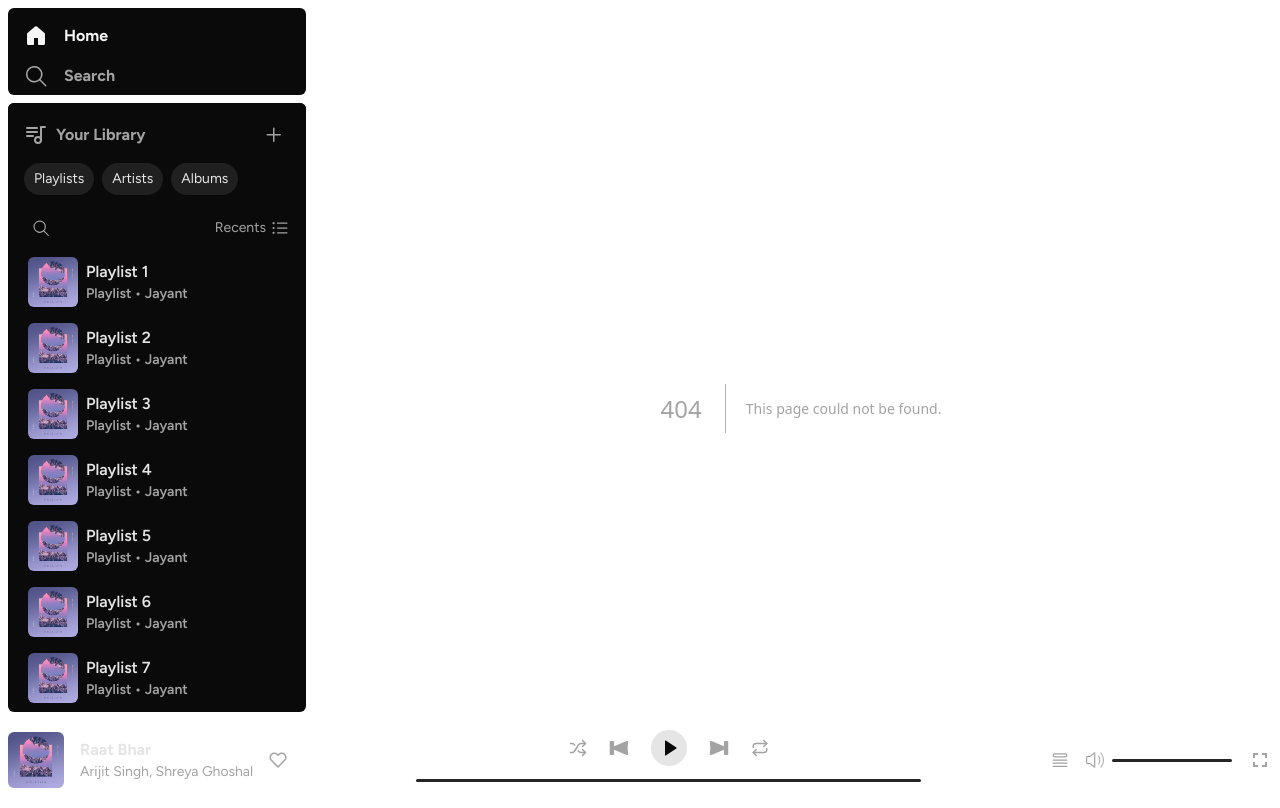
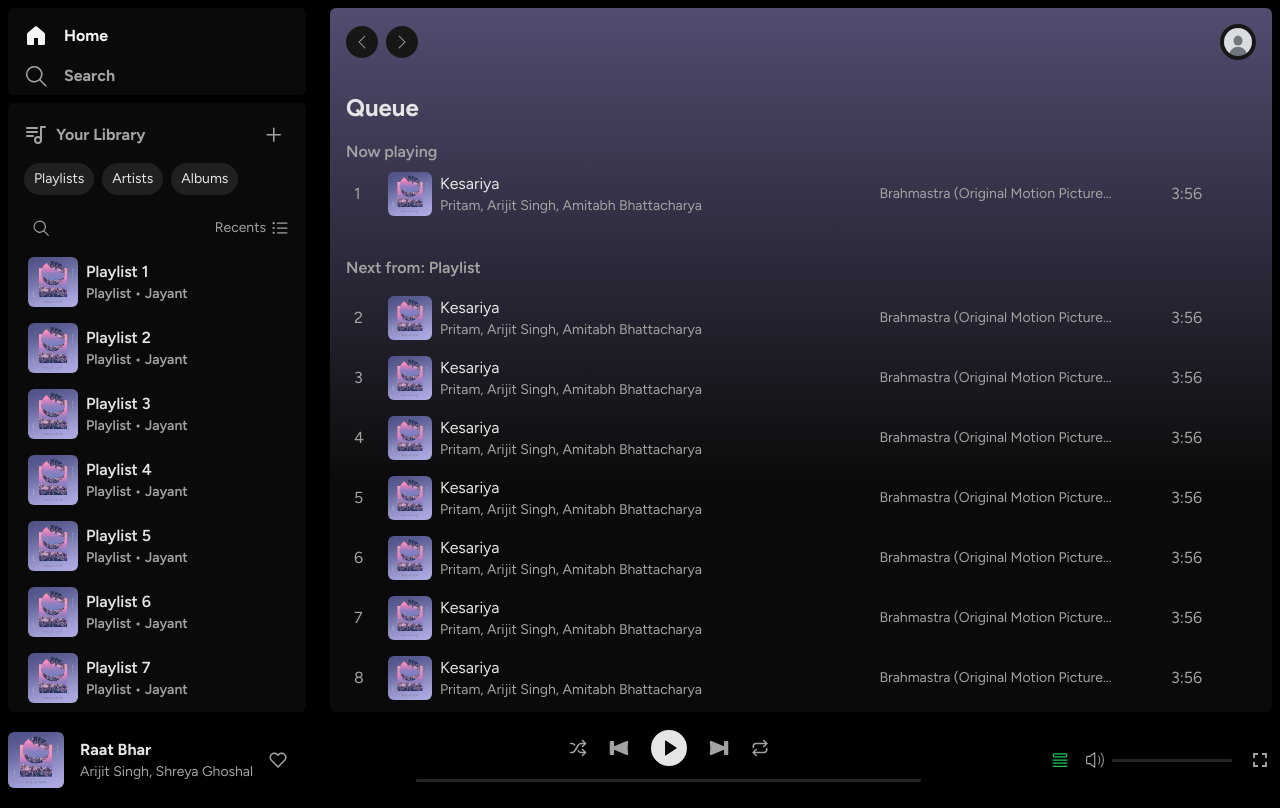
Before and after one commit to jayantpathariya/spotify, a Next.js app: page /queue in a window 1280 px wide. Before the commit this address had no page. Built offline with nearby package versions, Linux system fonts and the light colour scheme.

Commit message:
queue page added

```diff
--- a/app/(routes)/page.jsx
+++ b/app/(routes)/page.jsx
@@ -4,7 +4,9 @@
 export default function Home() {
   return (
     <div className="p-4">
-      <h1 className="text-3xl font-bold text-neutral-200">Good evening</h1>
+      <h1 className="text-3xl font-bold text-neutral-200 lg:hidden">
+        Good evening
+      </h1>
       <div className="hidden lg:grid lg:grid-cols-2 xl:grid-cols-4 gap-4">
         <HorizontalPlaylist />
         <HorizontalPlaylist />
--- /dev/null
+++ b/app/(routes)/queue/page.jsx
@@ -0,0 +1,54 @@
+import Image from "next/image";
+import { RiPlayFill } from "react-icons/ri";
+import { PiDotsThreeVerticalBold } from "react-icons/pi";
+
+import { Table } from "@/components/table";
+import { BackButton } from "@/components/back-button";
+
+const QueuePage = () => {
+  return (
+    <div className="p-4">
+      <BackButton className="p-0 mb-4" />
+      <h1 className="text-2xl font-bold text-neutral-200">Queue</h1>
+      <h2 className="font-semibold mt-4">Now playing</h2>
+
+      <div className="flex justify-between md:grid grid-cols-table items-center hover:bg-neutral-200/10 p-2 md:rounded-md group cursor-pointer">
+        <div className="hidden md:block">
+          <span className="justify-self-center group-hover:hidden">{1}</span>
+          <RiPlayFill className="text-xl justify-self-center hidden group-hover:block" />
+        </div>
+        <div className="flex items-center gap-x-2">
+          <Image
+            src="/playlist.jpg"
+            width={50}
+            height={50}
+            alt="playlist poster"
+            className="w-11 h-11 rounded-md"
+          />
+          <div>
+            <p className="text-neutral-200">Kesariya</p>
+            <p className="text-sm line-clamp-1">
+              Pritam, Arijit Singh, Amitabh Bhattacharya
+            </p>
+          </div>
+        </div>
+        <div className="hidden md:block">
+          <p className="text-sm line-clamp-1">
+            Brahmastra (Original Motion Picture Soundtrack)
+          </p>
+        </div>
+        <div className="justify-self-center hidden md:block">
+          <span>3:56</span>
+        </div>
+        <button className="md:hidden">
+          <PiDotsThreeVerticalBold className="text-2xl" />
+        </button>
+      </div>
+
+      <h2 className="font-semibold mt-8 mb-2">Next from: Playlist</h2>
+      <Table startIndex={2} showHeader={false} />
+    </div>
+  );
+};
+
+export default QueuePage;
--- a/components/back-button.jsx
+++ b/components/back-button.jsx
@@ -1,13 +1,17 @@
 "use client";
 
+import { cn } from "@/lib/utils";
 import { useRouter } from "next/navigation";
 import { FaArrowLeft } from "react-icons/fa6";
 
-export const BackButton = () => {
+export const BackButton = ({ className }) => {
   const router = useRouter();
 
   return (
-    <button className="p-4 lg:hidden" onClick={() => router.back()}>
+    <button
+      className={cn("lg:hidden p-4", className)}
+      onClick={() => router.back()}
+    >
       <FaArrowLeft className=" text-2xl text-neutral-200" />
     </button>
   );
--- a/components/mobile-player.jsx
+++ b/components/mobile-player.jsx
@@ -6,6 +6,7 @@
 
 import { useImageColor } from "@/hooks/use-image-color";
 import { cn } from "@/lib/utils";
+import { MobileSeekBar } from "./mobile-seekbar";
 
 export const MobilePlayer = () => {
   const color = useImageColor("/playlist.jpg");
@@ -39,6 +40,7 @@
           <RiPlayFill className="text-3xl" />
         </button>
       </div>
+      <MobileSeekBar />
     </div>
   );
 };
--- /dev/null
+++ b/components/mobile-seekbar.jsx
@@ -0,0 +1,32 @@
+"use client";
+
+import { cn } from "@/lib/utils";
+import * as Slider from "@radix-ui/react-slider";
+
+export const MobileSeekBar = ({
+  defaultValue = 0,
+  max = 100,
+  step = 1,
+  onChange,
+  className,
+}) => {
+  return (
+    <form className="absolute -bottom-[13%] w-full pr-4">
+      <Slider.Root
+        className={cn(
+          "relative flex items-center select-none touch-none h-5",
+          className
+        )}
+        defaultValue={[defaultValue]}
+        max={max}
+        step={step}
+        onChange={onChange}
+        disabled
+      >
+        <Slider.Track className="bg-neutral-800 relative grow rounded-full h-[3px]">
+          <Slider.Range className="absolute bg-white rounded-full h-full" />
+        </Slider.Track>
+      </Slider.Root>
+    </form>
+  );
+};
--- a/components/player.jsx
+++ b/components/player.jsx
@@ -1,6 +1,8 @@
 "use client";
 
 import Image from "next/image";
+import { useState } from "react";
+import { usePathname, useRouter } from "next/navigation";
 import { FiHeart } from "react-icons/fi";
 import { LuShuffle, LuRepeat } from "react-icons/lu";
 import { GiNextButton, GiPreviousButton } from "react-icons/gi";
@@ -15,10 +17,13 @@
 import { HiOutlineQueueList } from "react-icons/hi2";
 
 import { SeekBar } from "./seek-bar";
-import { useState } from "react";
+import { cn } from "@/lib/utils";
 
 export const Player = () => {
   const [isFullscreen, setIsFullscreen] = useState(false);
+
+  const router = useRouter();
+  const pathname = usePathname();
 
   const toggleFullScreen = () => {
     if (!document.fullscreenElement) {
@@ -73,7 +78,13 @@
         </div>
       </div>
       <div className="flex items-center gap-x-4">
-        <button className="hover:scale-105 hover:text-neutral-200 transition duration-200">
+        <button
+          className={cn(
+            "hover:scale-105 hover:text-neutral-200 transition duration-200",
+            pathname === "/queue" && "text-green-500"
+          )}
+          onClick={() => router.push("/queue")}
+        >
           <HiOutlineQueueList className="text-xl" />
         </button>
         <div className="flex gap-x-2">
--- a/components/table.jsx
+++ b/components/table.jsx
@@ -66,9 +66,10 @@
   },
 ];
 
-export const Table = () => {
+export const Table = ({ startIndex = 1, showHeader = true }) => {
   return (
     <div role="table">
+      {showHeader && (
         <div className="hidden md:grid grid-cols-table border-b border-neutral-600 mb-4 p-2 text-sm ">
           <span className="justify-self-center">#</span>
           <span>Title</span>
@@ -77,6 +78,7 @@
             <MdOutlineWatchLater />
           </span>
         </div>
+      )}
       {playlist.map((track, index) => (
         <div
           key={track.id}
@@ -84,7 +86,7 @@
         >
           <div className="hidden md:block">
             <span className="justify-self-center group-hover:hidden">
-              {index + 1}
+              {index + startIndex}
             </span>
             <RiPlayFill className="text-xl justify-self-center hidden group-hover:block" />
           </div>
```
Lines whose indentation alone changed are shown as unchanged.
